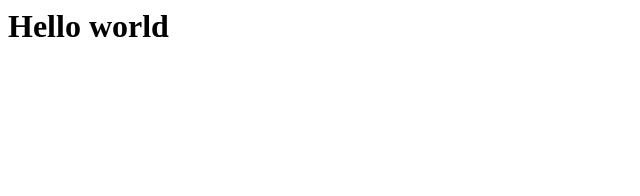
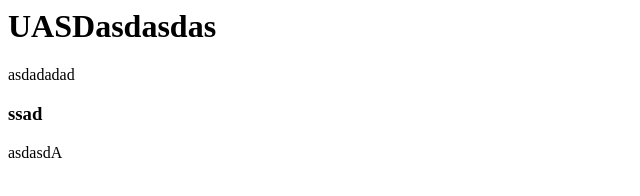
Before and after one commit to artshabani/my-project, a plain HTML site: page index.html in a window 1280 px wide. Shown: the whole page, without its empty margins (0-640 px from the left). Drawn offline with Linux system fonts and the light colour scheme.

Commit message:
Update index.html

```diff
--- a/index.html
+++ b/index.html
@@ -1 +1,15 @@
-<h1>Hello world</h1>
+<!DOCTYPE>
+<hmtl>
+<head>
+<titleArt</title>
+<link rel="stylesheet" type="text/css" href="art.css">
+</head>
+ <body>
+  <div>
+<h1>UASDasdasdas</h1>
+<p>asdadadad</p>
+<h3>ssad</h3>
+<p>asdasdA</p>
+  </div>
+ </body
+</html>
```
